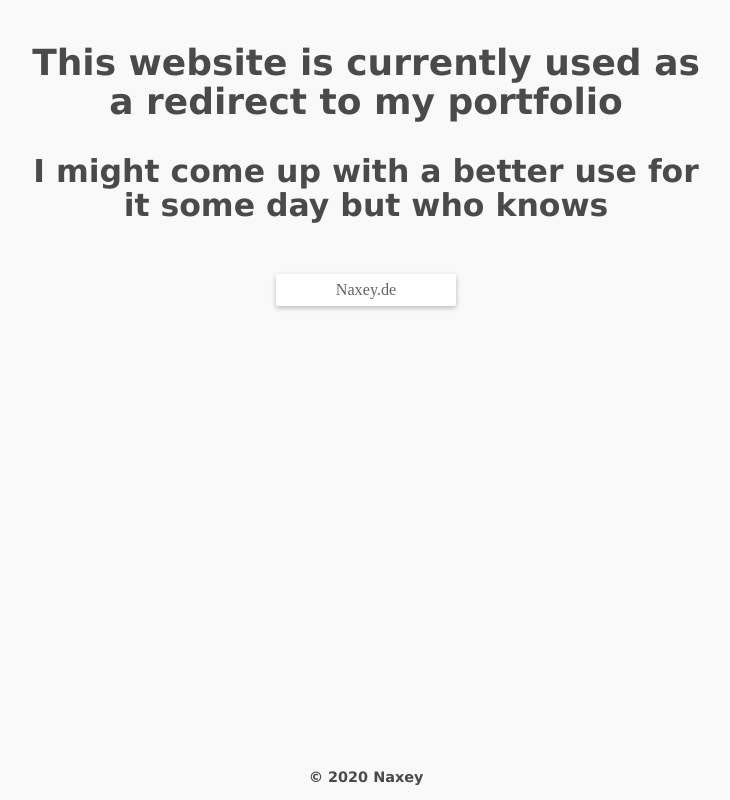
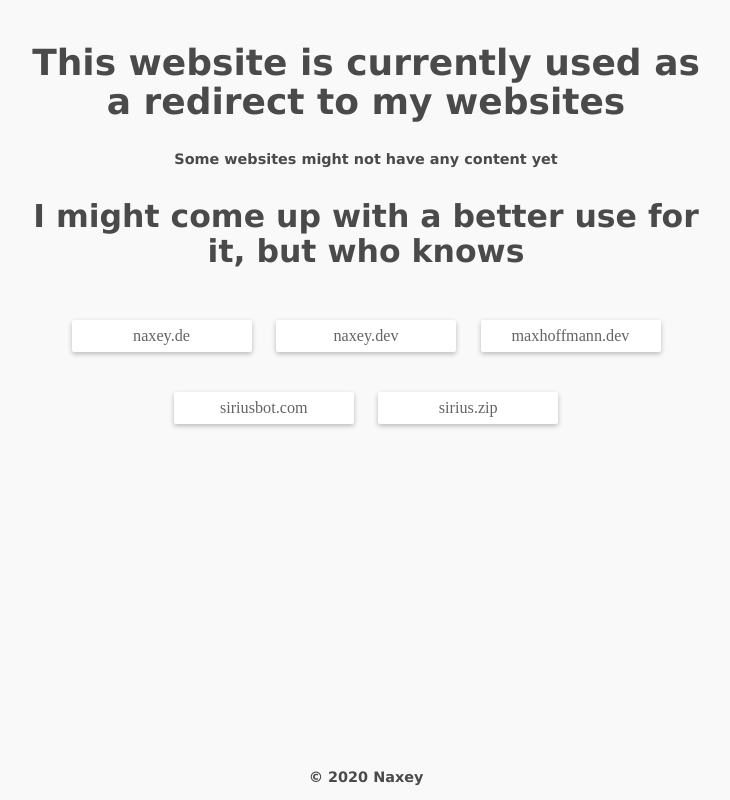
Before and after one commit to Naxey/naxey.github.io, a plain HTML site: page index.html in a window 1280 px wide. Shown: the whole page, without its empty margins (274-1004 px from the left). Drawn offline with Linux system fonts and the light colour scheme.

Commit message:
Update index.html

```diff
--- a/index.html
+++ b/index.html
@@ -6,11 +6,24 @@
     <link rel="stylesheet" href="styles.css">
 </head>
 <body>
-    <h2 align=center>This website is currently used as a redirect to my portfolio</h2>
-    <h3 align=center>I might come up with a better use for it some day but who knows</h3>
+    <h2 align=center>This website is currently used as a redirect to my websites</h2>
+    <p align=center>Some websites might not have any content yet</p>
+    <h3 align=center>I might come up with a better use for it, but who knows</h3>
     <div align="center">
         <div class="button" onclick="location.href = 'https://naxey.de'">
-          <div class="center" fit>Naxey.de</div>
+          <div class="center" fit>naxey.de</div>
+        </div>
+        <div class="button" onclick="location.href = 'https://naxey.dev'">
+          <div class="center" fit>naxey.dev</div>
+        </div>
+        <div class="button" onclick="location.href = 'https://maxhoffmann.dev'">
+          <div class="center" fit>maxhoffmann.dev</div>
+        </div>
+        <div class="button" onclick="location.href = 'https://siriusbot.com'">
+          <div class="center" fit>siriusbot.com</div>
+        </div>
+        <div class="button" onclick="location.href = 'https://sirius.zip'">
+          <div class="center" fit>sirius.zip</div>
         </div>
     </div>
 
```
